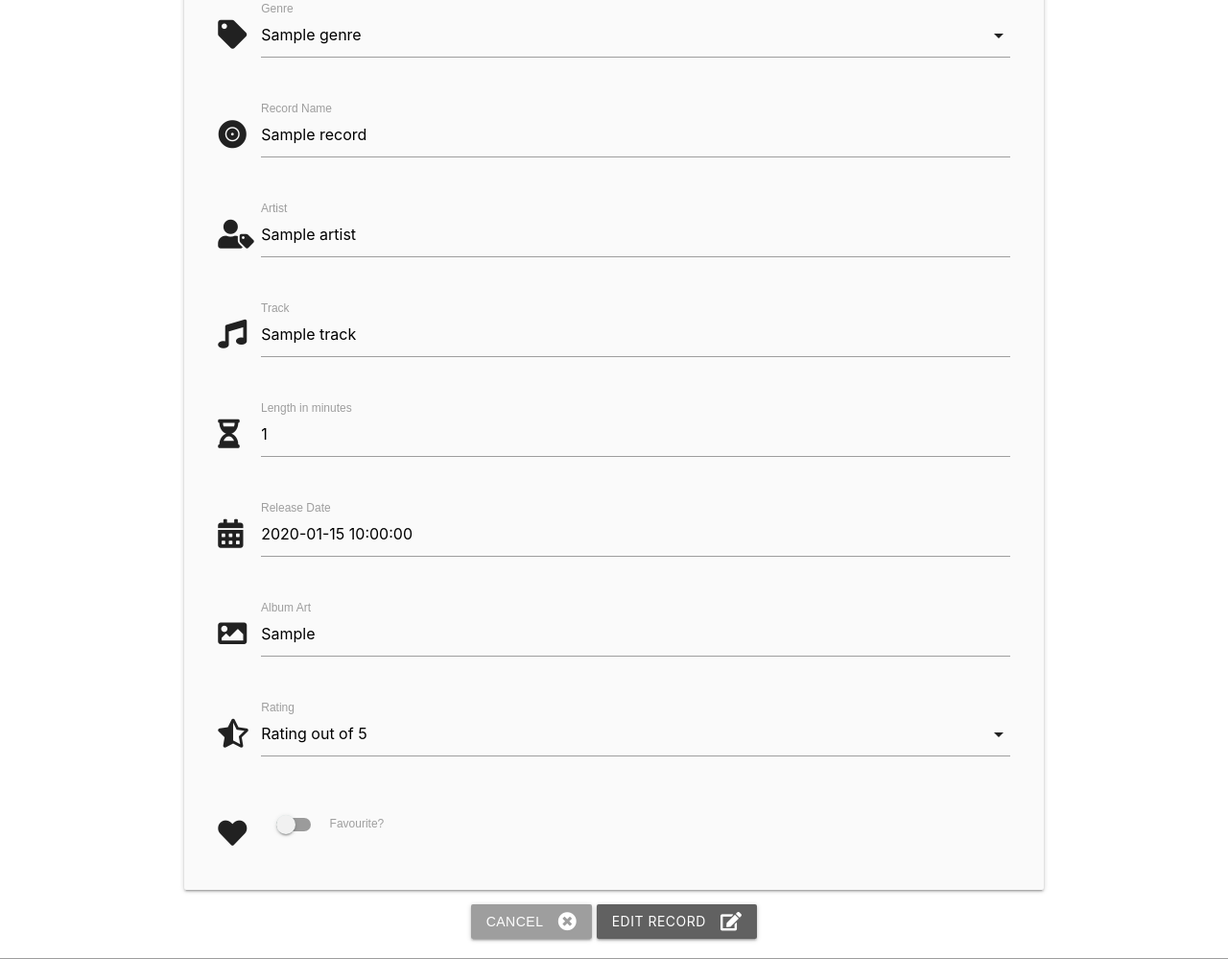
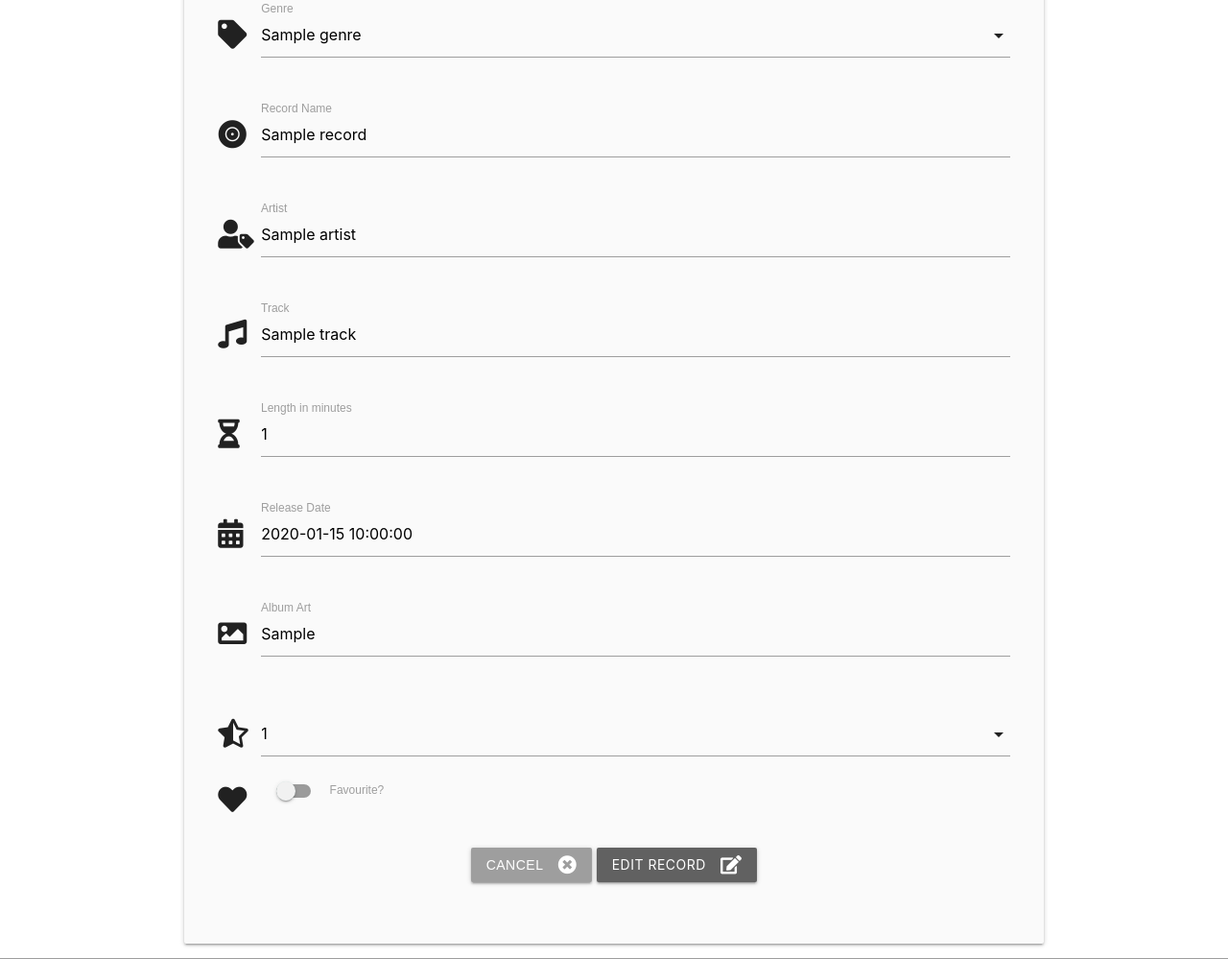
Before and after one commit to Code-Institute-Submissions/rebeccadev-ms3-vinyl-revival-project_AugResub, a Flask app: template templates/edit_record.html in a window 1280 px wide. Shown: the part 184-1183 px from the top of the page at 96% size. Run offline with Flask 2, Linux system fonts and the light colour scheme; the template is opened without the code that fills it: most values are stand-ins (such as "Sample title", 1, 10 or a date in 2020); some libraries are stand-ins or nearby versions; some web fonts are replaced.

Commit message:
pre populate dropdown menu on edit record form

```diff
--- a/templates/edit_record.html
+++ b/templates/edit_record.html
@@ -85,16 +85,13 @@
         <div class="input-field col s12">
           <i class="fas fa-star-half-alt prefix"></i>
           <select id="rating" name="rating" class="validate">
-            <option value="" disabled selected>Rating out of 5</option>
-            <option value="1">1</option>
-            <option value="2">2</option>
-            <option value="3">3</option>
-            <option value="4">4</option>
-            <option value="5">5</option>
-          </select>
-          <label>Rating</label>
-        </div>
-      </div>
+            <option value="" disabled>Rating out of 5</option>
+            <option value="1" {% if record.rating == "1" %}selected{% endif %}>1</option>
+            <option value="2" {% if record.rating == "2" %}selected{% endif %}>2</option>
+            <option value="3" {% if record.rating == "3" %}selected{% endif %}>3</option>
+            <option value="4" {% if record.rating == "4" %}selected{% endif %}>4</option>
+            <option value="5" {% if record.rating == "5" %}selected{% endif %}>5</option>
+            </select>
       <!-- is favourite toggle -->
 			<div class="row">
 				<div class="input-field col s12">
```
Also changed, not shown: README.md.
